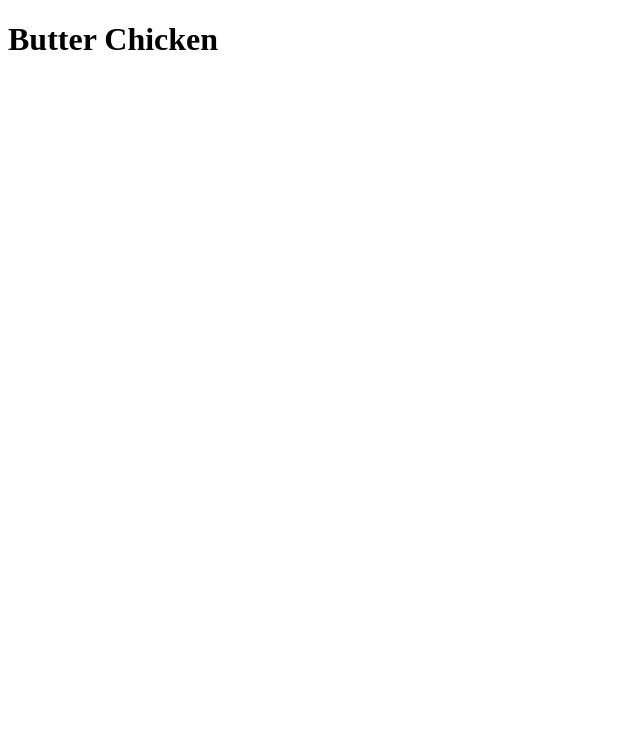
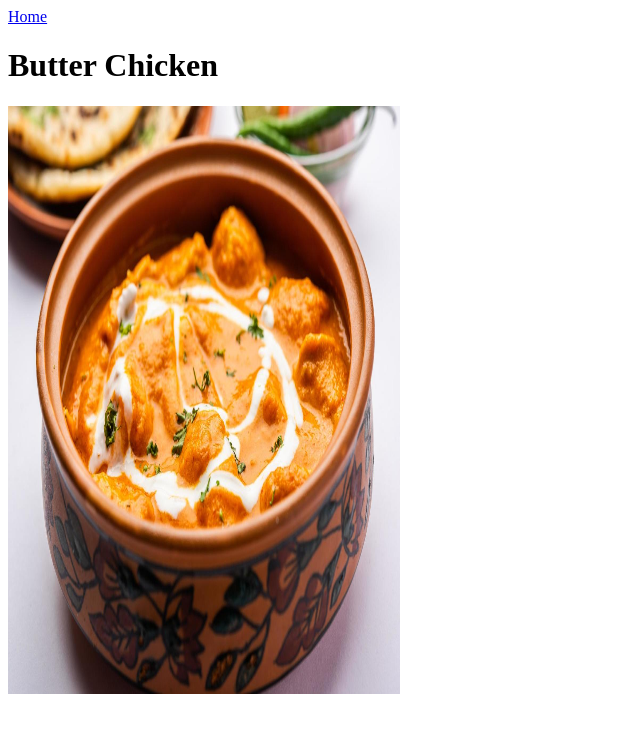
Before and after one commit to vizzz40/odin-recipes, a plain HTML site: page recipes/butter chicken.html in a window 1280 px wide. Shown: the whole page, without its empty margins (0-640 px from the left). Drawn offline with Linux system fonts and the light colour scheme.

Commit message:
Updated HTML code and added an image for Butter Chicken

```diff
--- a/recipes/butter chicken.html
+++ b/recipes/butter chicken.html
@@ -5,6 +5,8 @@
     <title>Butter Chicken Recipe</title>
 </head>
 <body>
+    <a href="../index.html">Home</a>
     <h1>Butter Chicken</h1>
+    <img src="../images/butterchicken.jpg" alt="Pictorial representation of the delicious Butter Chicken" height="588" width="392"
 </body>
 </html>
```
Also changed, not shown: index.html (+1 -0 lines), images/butterchicken.jpg (added).
